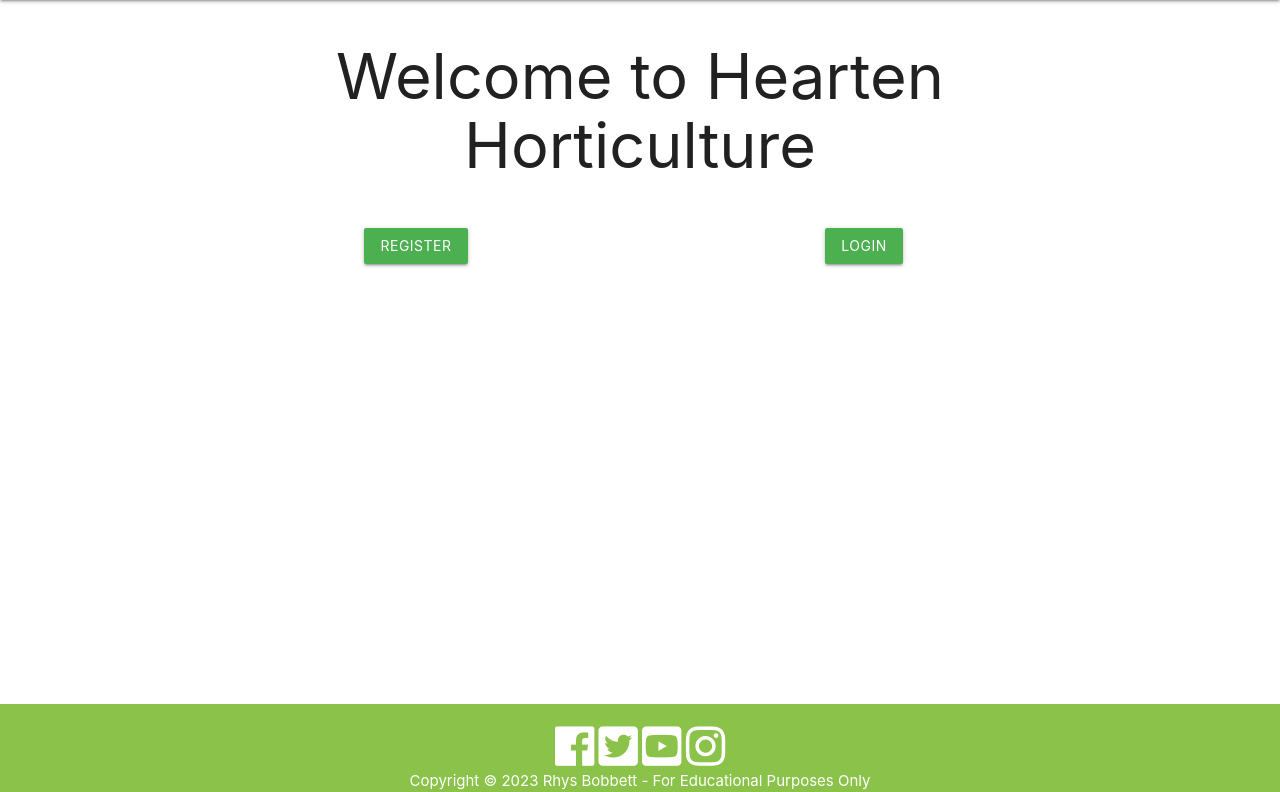
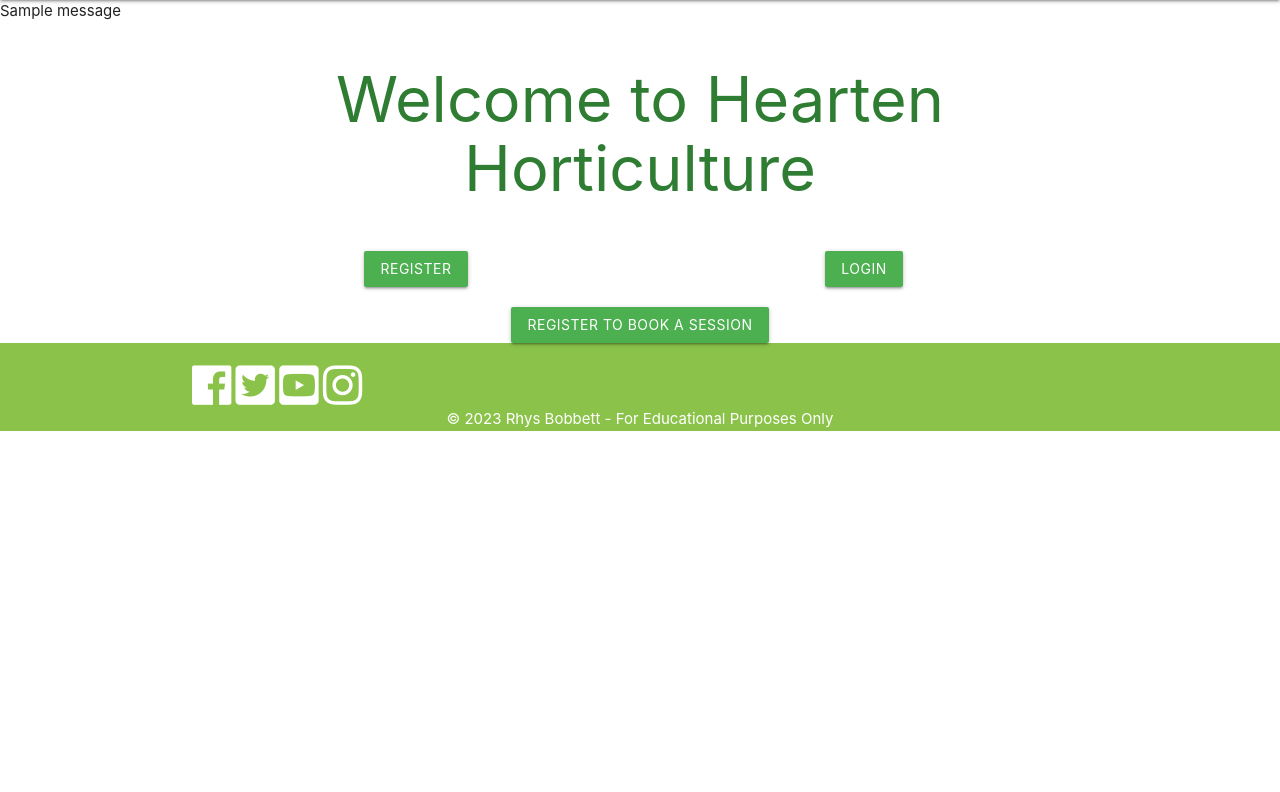
Before and after one commit to rhysbobbett/hhbookingmanager, a Python web app: template templates/base.html in a window 1280 px wide. Shown: the part 128-920 px from the top of the page. Run offline with Jinja, Linux system fonts and the light colour scheme; the template is opened without the code that fills it, so the values that code supplies are empty; one stand-in notice (Sample message) is shown; some libraries are stand-ins or nearby versions.

```diff
--- a/templates/base.html
+++ b/templates/base.html
@@ -5,13 +5,17 @@
     <meta charset="UTF-8">
     <meta name="viewport" content="width=device-width, initial-scale=1.0">
     <meta http-equiv="X-UA-Compatible" content="ie=edge">
-    <link rel="apple-touch-icon" sizes="180x180" href="assets/images/apple-touch-icon.png">
-    <link rel="icon" type="image/png" sizes="32x32" href="assets/images/favicon-32x32.png">
-    <link rel="icon" type="image/png" sizes="16x16" href="assets/images/favicon-16x16.png">
+    <link rel="apple-touch-icon" sizes="180x180"
+        href="{{ url_for('static', filename='assets/images/apple-touch-icon.png') }}">
+    <link rel="icon" type="image/png" sizes="32x32"
+        href="{{ url_for('static', filename='assets/images/favicon-32x32.png') }}">
+    <link rel="icon" type="image/png" sizes="16x16"
+        href="{{ url_for('static', filename='assets/images/favicon-16x16.png') }}">
     <link rel="stylesheet" href="https://cdnjs.cloudflare.com/ajax/libs/materialize/1.0.0/css/materialize.min.css">
-    <link rel="stylesheet" href="{{ url_for('static', filename='assets/style.css') }}" type="text/css">
+    <link rel="stylesheet" href="{{ url_for('static', filename='css/style.css') }}" type="text/css">
     <link rel="stylesheet" href="https://use.fontawesome.com/releases/v5.6.3/css/all.css"
         integrity="sha384-UHRtZLI+pbxtHCWp1t77Bi1L4ZtiqrqD80Kn4Z8NTSRyMA2Fd33n5dQ8lWUE00s/" crossorigin="anonymous">
+    <link href="https://fonts.googleapis.com/css2?family=Barlow+Condensed:wght@400;700&display=swap" rel="stylesheet">
     <meta name="description" content="Horticulture Consultancy and Design located in South Wales">
     <title>Hearten Horticulture Ltd.</title>
 </head>
@@ -19,44 +23,67 @@
 <body>
     <!-- Logo and navbar -->
     <header>
-        <nav class="light-green" style="height: 128px;">
-            <div class="nav-wrapper" >
-                <a href="{{ url_for('base') }}" class="brand-logo">
+        <nav class="navbar light-green" style="height: 128px;">
+            <div class="nav-wrapper">
+                <a href="{{ url_for('homepage') }}" class="brand-logo">
                     <img src="{{ url_for('static', filename='/img/logovector.webp') }}" id="myLogo"
                         alt="Hearten Horticulture Logo" style="max-height: 128px;">
                 </a>
                 <a href="#" data-target="mobile-demo" class="sidenav-trigger">
-                    <i class="fas fa-bars" style="color: #f4f6fb;"></i>
+                    <i class="fas fa-bars" style="color: #f4f6fb;" aria-label="side-nav button"></i>
                 </a>
                 <ul id="nav-mobile" class="right hide-on-med-and-down">
-                    <li><a href="{{ url_for('homepage') }}" class="nav-link">Home</a></li>
-                    <li><a href="{{ url_for('register') }}" class="nav-link">Register</a></li>
-                    <li><a href="{{ url_for('login') }}" class="nav-link">Login</a></li>
+                    <li><a href="{{ url_for('homepage') }}">Home</a></li>
+                    {% if current_user.is_authenticated %}
+                    {% if current_user.is_admin %}
+                    <li><a href="{{ url_for('admin') }}">Administration</a></li>
+                    <li><a href="{{ url_for('add_holiday') }}">Holidays</a></li>
+                    {% else %}
+                    <li><a href="{{ url_for('my_appointments') }}">My Appointments</a></li>
+                    {% endif %}
+                    <li><a href="{{ url_for('logout') }}">Logout</a></li>
+                    {% else %}
+                    <li><a href="{{ url_for('register') }}">Register</a></li>
+                    <li><a href="{{ url_for('login') }}">Login</a></li>
+                    {% endif %}
                 </ul>
             </div>
         </nav>
+        <div class="container">
+            <ul class="sidenav" id="mobile-demo">
+                <li><a href="{{ url_for('homepage') }}">Home</a></li>
+                {% if current_user.is_authenticated %}
+                {% if current_user.is_admin %}
+                <li><a href="{{ url_for('admin') }}">Administration</a></li>
+                {% else %}
+                <li><a href="{{ url_for('my_appointments') }}">My Appointments</a></li>
+                {% endif %}
+                <li><a href="{{ url_for('logout') }}">Logout</a></li>
+                {% else %}
+                <li><a href="{{ url_for('register') }}">Register</a></li>
+                <li><a href="{{ url_for('login') }}">Login</a></li>
+                {% endif %}
+            </ul>
+            </ul>
+            </ul>
+        </div>
 
-        <!-- Mobile Collapsible Navigation -->
-        <ul class="sidenav" id="mobile-demo">
-            <li><a href="{{ url_for('homepage') }}" class="nav-link">Home</a></li>
-            <li><a href="{{ url_for('register') }}" class="nav-link">Register</a></li>
-            <li><a href="{{ url_for('login') }}" class="nav-link">Login</a></li>
-        </ul>
-
-        <!-- Initialize Sidenav -->
-        <script>
-            document.addEventListener('DOMContentLoaded', function () {
-                var elems = document.querySelectorAll('.sidenav');
-                var instances = M.Sidenav.init(elems);
-            });
-        </script>
     </header>
-
-
+    <main>
+        {% with messages = get_flashed_messages() %}
+        {% if messages %}
+        <div class="flash-messages">
+            {% for message in messages %}
+            <div class="flash-message">{{ message }}</div>
+            {% endfor %}
+        </div>
+        {% endif %}
+        {% endwith %}
         {% block content %}
+    </main>
     <div class="container">
         <div class="row">
-            <h1 class="center custom-heading">Welcome to Hearten Horticulture</h1>
+            <h1 class="center green-text text-darken-3">Welcome to Hearten Horticulture</h1>
             <Br>
             <div class="col s6 center">
                 <a href="{{ url_for('register') }}" class="waves-effect waves-light btn green">Register</a>
@@ -66,42 +93,72 @@
             </div>
         </div>
     </div>
+
+    <div class="container center">
+        <!-- Check if a user is logged in -->
+        {% if current_user.is_authenticated %}
+        <a href="{{ url_for('bookappointment') }}" class="btn waves-effect waves-light green">Book a Session Here!</a>
+        {% else %}
+        <a href="{{ url_for('register') }}" class="btn waves-effect waves-light green">Register to Book a Session</a>
+        {% endif %}
+    </div>
     {% endblock %}
 
-
     <!-- Footer -->
-    <footer class="page-footer light-green" style="position: fixed; bottom: 0; width: 100%;">
+    <footer class="page-footer light-green">
         <div class="container fixed-bottom">
-            <div class="center fixed-bottom">
                 <a href="https://www.facebook.com/heartenhorticulture" target="_blank" aria-label="Facebook">
-                        <i class="fab fa-facebook fa-3x white-text"></i>
+                    <i class="fab fa-facebook fa-3x white-text" aria-hidden="true"></i>
                 </a>
                 <a href="https://www.twitter.com" target="_blank" aria-label="Twitter">
-                        <i class="fab fa-twitter-square fa-3x white-text"></i>
+                    <i class="fab fa-twitter-square fa-3x white-text" aria-hidden="true"></i>
                 </a>
                 <a href="https://www.youtube.com" target="_blank" aria-label="Youtube">
-                        <i class="fab fa-youtube-square fa-3x white-text"></i>
+                    <i class="fab fa-youtube-square fa-3x white-text" aria-hidden="true"></i>
                 </a>
                 <a href="https://www.instagram.com/heartenhorticulture/" target="_blank" aria-label="Instagram">
-                        <i class="fab fa-instagram fa-3x white-text"></i>
+                    <i class="fab fa-instagram fa-3x white-text" aria-hidden="true"></i>
                 </a>
             </div>
             <div class="footnotes center">
-                <span>Copyright © 2023 Rhys Bobbett</span>
+                <span>&copy; <span id="current-year"></span> Rhys Bobbett</span>
                 <span>- For Educational Purposes Only</span>
             </div>
         </div>
     </footer>
 
-    <script src="https://cdnjs.cloudflare.com/ajax/libs/materialize/1.0.0/js/materialize.min.js"></script>
-    <script>
-        M.AutoInit();
-    </script>
     <script>
         document.addEventListener('DOMContentLoaded', function () {
             var elems = document.querySelectorAll('.sidenav');
             var instances = M.Sidenav.init(elems);
+            document.getElementById('current-year').textContent = new Date().getFullYear();
         });
+
+        document.addEventListener('DOMContentLoaded', function () {
+            var datepicker = document.querySelectorAll('.datepicker');
+            var options = {
+                format: 'yyyy-mm-dd', // Set your desired date format
+                autoClose: true, // Close the date picker when a date is selected
+            };
+            M.Datepicker.init(datepicker, options);
+        });
+
+        var footer = document.querySelector('.page-footer');
+
+        // Function to toggle the footer visibility
+        function toggleFooterVisibility() {
+            if (document.body.scrollTop > 20 || document.documentElement.scrollTop > 20) {
+            footer.style.display = "none";
+            } else {
+            footer.style.display = "block";
+            }
+        }
+
+        window.onscroll = function () {
+            toggleFooterVisibility();
+        };
     </script>
+    <script src="https://cdnjs.cloudflare.com/ajax/libs/materialize/1.0.0/js/materialize.min.js"></script>
+</body>
 
 </html>
```
Lines whose indentation alone changed are shown as unchanged.
